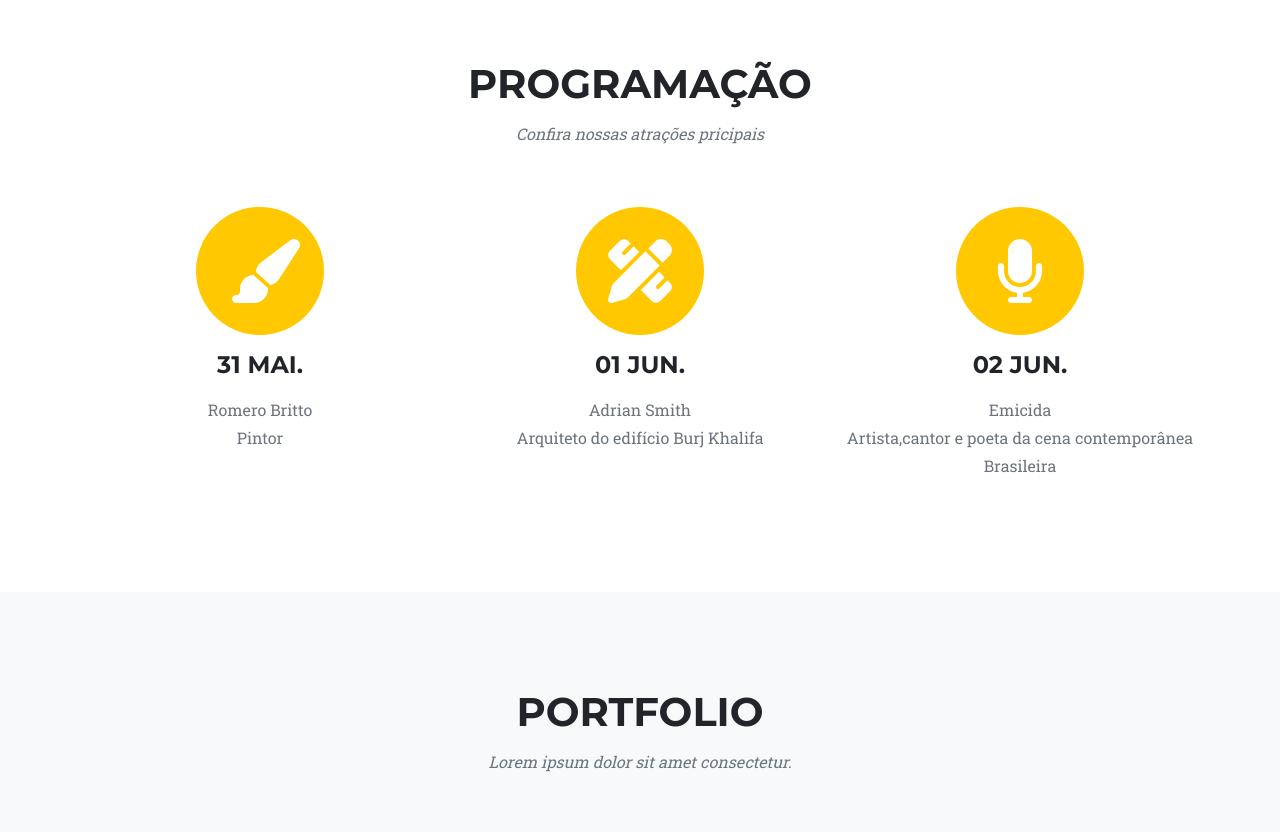
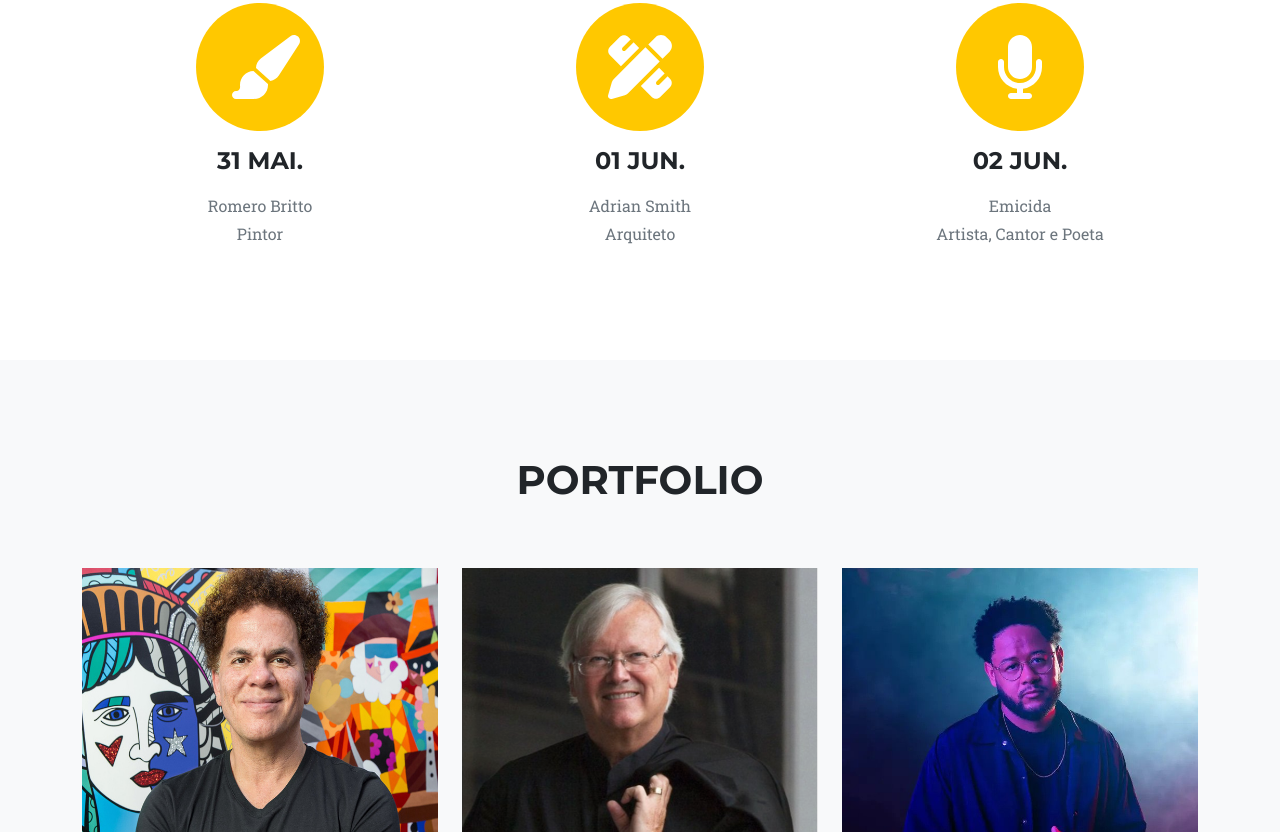
Before and after one commit to MPinto834/bootstrap-project, a plain HTML site: page index.html in a window 1280 px wide. Shown: the part 1280-2112 px from the top of the page. Drawn offline with nearby package versions, Linux system fonts and the light colour scheme; a script that the page names is missing; files whose address does not match are found by name.

Commit message:
Add files via upload

```diff
--- a/index.html
+++ b/index.html
@@ -80,9 +80,6 @@
                       <span class="visually-hidden">Next</span>
                     </button>
                   </div>
-
-                <div class="masthead-subheading">Welcome To Our Studio!</div>
-                <div class="masthead-heading text-uppercase">It's Nice To Meet You</div>
             </div>
         </header>
         <!-- Services-->
@@ -107,7 +104,7 @@
                             <i class="fas fa-pen-ruler fa-stack-1x fa-inverse"></i>
                         </span>
                         <h4 class="my-3">01 JUN.</h4>
-                        <p class="text-muted">Adrian Smith<br>Arquiteto do edifício Burj Khalifa</p>
+                        <p class="text-muted">Adrian Smith<br>Arquiteto</p>
                     </div>
                     <div class="col-md-4">
                         <span class="fa-stack fa-4x">
@@ -115,7 +112,7 @@
                             <i class="fas fa-microphone fa-stack-1x fa-inverse"></i>
                         </span>
                         <h4 class="my-3">02 JUN.</h4>
-                        <p class="text-muted">Emicida<br>Artista,cantor e poeta da cena contemporânea Brasileira</p>
+                        <p class="text-muted">Emicida<br>Artista, Cantor e Poeta</p>
                     </div>
                 </div>
             </div>
@@ -125,7 +122,7 @@
             <div class="container">
                 <div class="text-center">
                     <h2 class="section-heading text-uppercase">Portfolio</h2>
-                    <h3 class="section-subheading text-muted">Lorem ipsum dolor sit amet consectetur.</h3>
+                    <h3 class="section-subheading text-muted"></h3>
                 </div>
                 <div class="row">
                     <div class="col-lg-4 col-sm-6 mb-4">
@@ -289,7 +286,7 @@
                     </div>
                     <div class="col-lg-4">
                         <div class="team-member">
-                            <img class="mx-auto rounded-circle" src="assets/img/team/3.jpg" alt="..." />
+                            <img class="mx-auto rounded-circle" src="assets/img/staff/patrick.jpeg" alt="patrick" />
                             <h4>Patrick Novato</h4>
                             <p class="text-muted">Lead Developer</p>
                             <a class="btn btn-dark btn-social mx-2" href="https://www.ufp.pt/" aria-label="Larry Parker GitHub Profile"><i class="fab fa-github"></i></a>
```
Also changed, not shown: assets/img/staff/patrick.jpeg (added).
